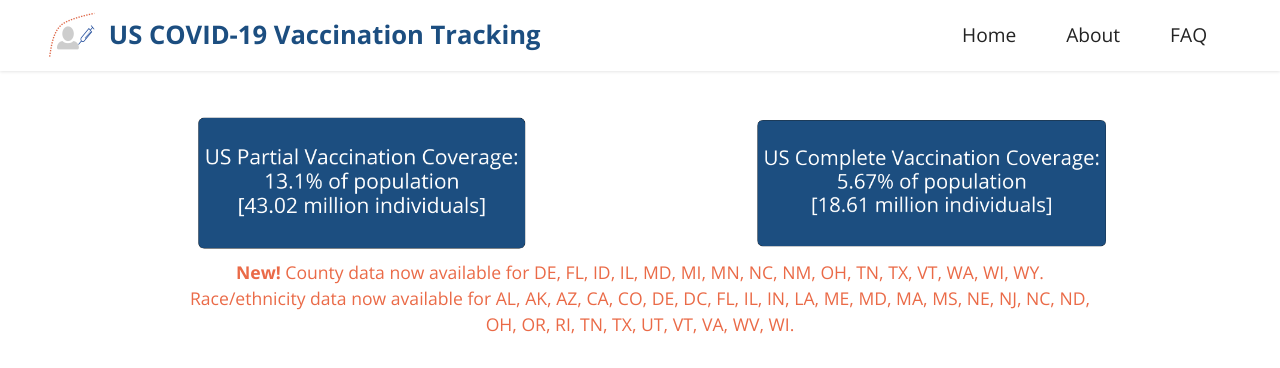
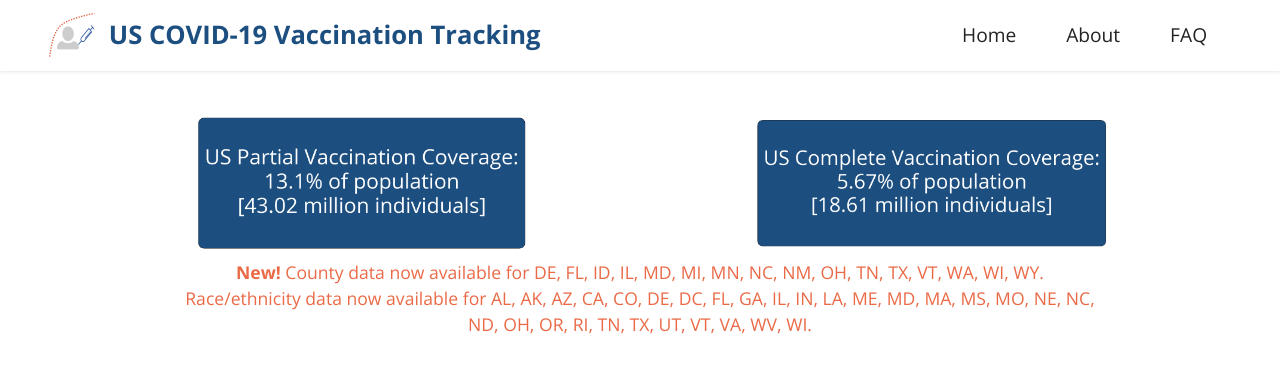
Before and after one commit to bansallab/vaccinetracking, a plain HTML site: page index.html in a window 1280 px wide. Shown: the top 368 px of the page. Drawn offline with nearby package versions, Linux system fonts and the light colour scheme; grey boxes are pictures that could not be loaded.

Commit message:
Demo data states updated

```diff
--- a/index.html
+++ b/index.html
@@ -97,7 +97,7 @@
             <div class="col-md-12 col-lg-10">
 
 
-                <p class="mbr-text mbr-fonts-style display-4"><strong>New!</strong>&nbsp;County data now available for DE, FL, ID, IL, MD, MI, MN, NC, NM, OH, TN, TX, VT, WA, WI, WY.<br> Race/ethnicity data now available for AL, AK, AZ, CA, CO, DE, DC, FL, IL, IN, LA, ME, MD, MA, MS, NE, NJ, NC, ND, OH, OR, RI, TN, TX, UT, VT, VA, WV, WI.<br></p>
+                <p class="mbr-text mbr-fonts-style display-4"><strong>New!</strong>&nbsp;County data now available for DE, FL, ID, IL, MD, MI, MN, NC, NM, OH, TN, TX, VT, WA, WI, WY.<br> Race/ethnicity data now available for AL, AK, AZ, CA, CO, DE, DC, FL, GA, IL, IN, LA, ME, MD, MA, MS, MO, NE, NC, ND, OH, OR, RI, TN, TX, UT, VT, VA, WV, WI.<br></p>
             </div>
         </div>
     </div>
```
